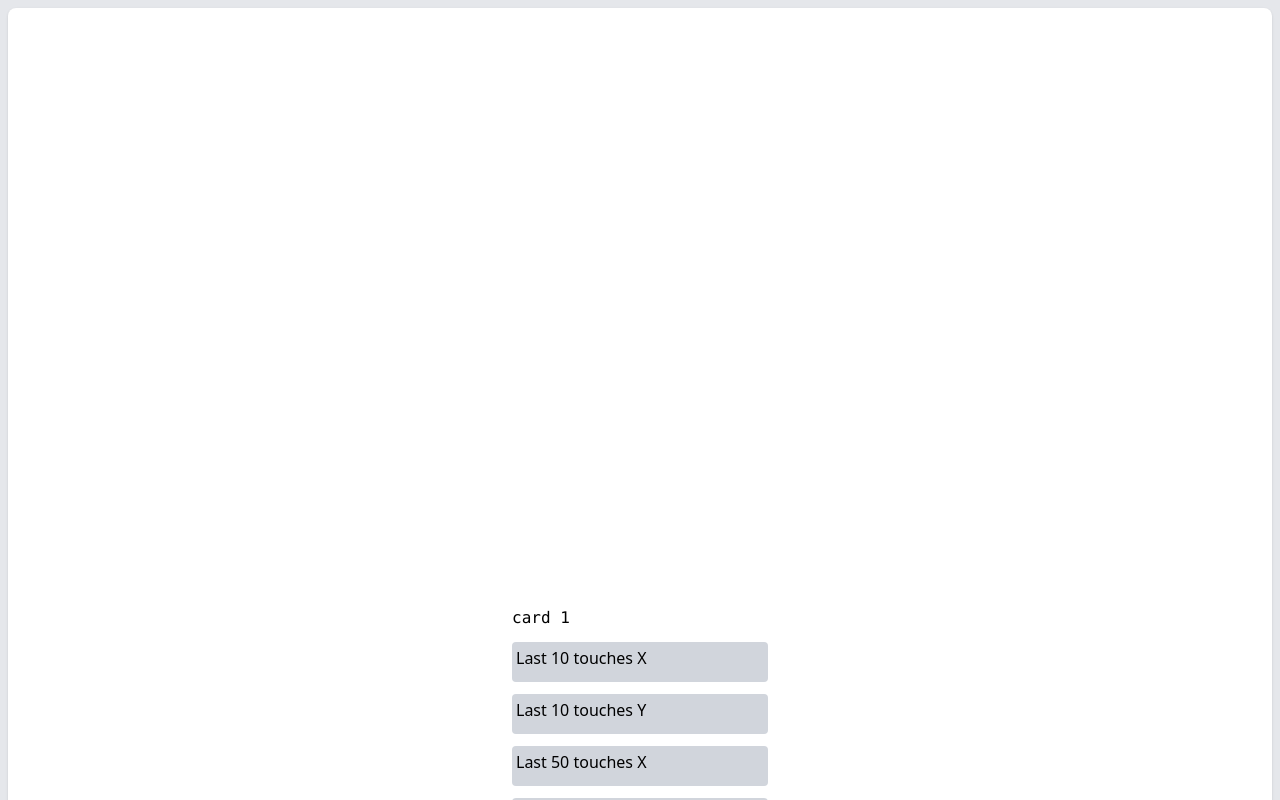
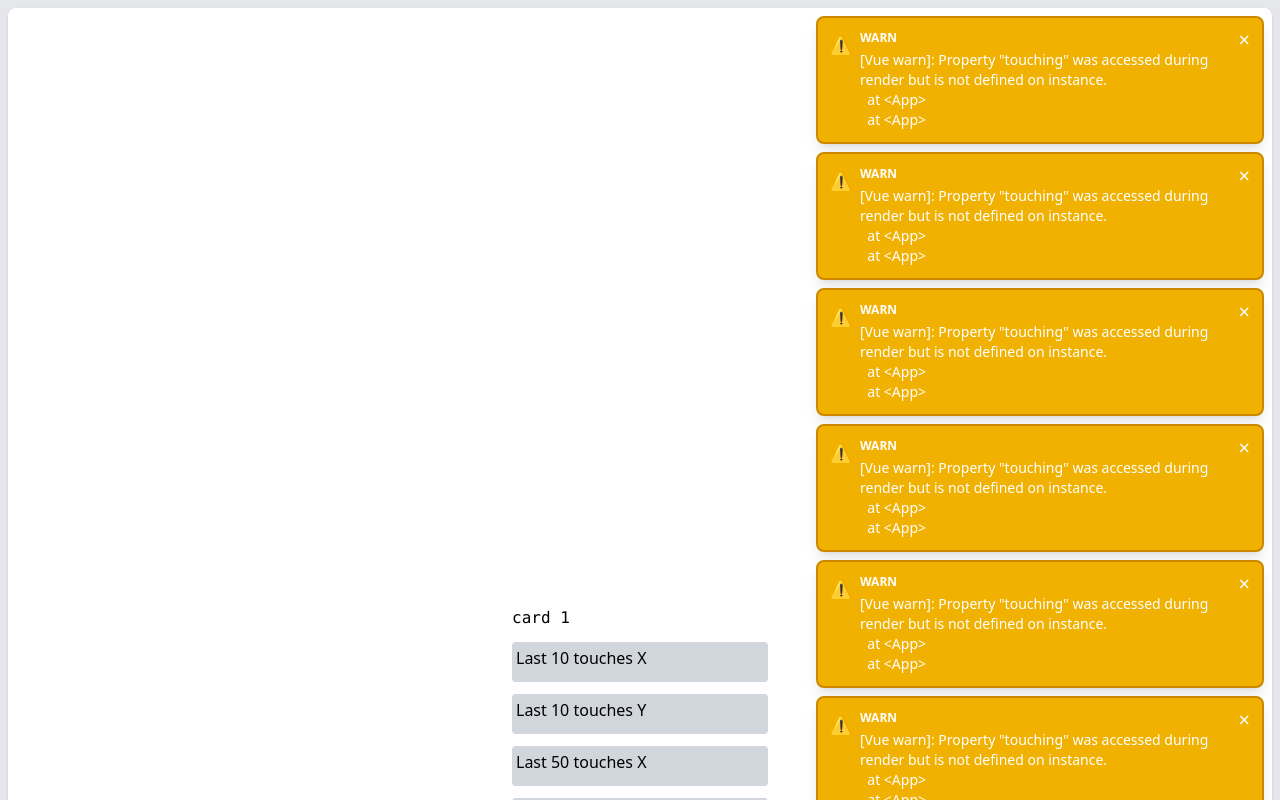
Before and after one commit to ChaDonSom/fully-managed-flick-cards, a Nuxt app: page / in a window 1280 px wide. Built offline with nearby package versions, Linux system fonts and the light colour scheme.

Commit message:
ai console overlay

```diff
--- a/app/app.vue
+++ b/app/app.vue
@@ -6,6 +6,10 @@ const last100msTouchVelocity = useTouchVelocity({ ms: 100 })
 const last500msTouchVelocity = useTouchVelocity({ ms: 500 })
 const scrollElement = ref<HTMLElement | null>(null)
 useScrollWhenTouching(scrollElement)
+
+// Setup console capture
+const { setupCapture } = useConsoleCapture("warn")
+setupCapture()
 </script>
 
 <template>
@@ -25,5 +29,8 @@ useScrollWhenTouching(scrollElement)
         </div>
       </Card>
     </div>
+
+    <!-- Console Overlay -->
+    <ConsoleOverlay />
   </div>
 </template>
--- /dev/null
+++ b/app/components/ConsoleOverlay.vue
@@ -0,0 +1,71 @@
+<script setup lang="ts">
+const { messages, removeMessage } = useConsoleCapture()
+
+const getTypeColor = (type: string) => {
+  switch (type) {
+    case "error":
+      return "bg-red-500 border-red-600"
+    case "warn":
+      return "bg-yellow-500 border-yellow-600"
+    case "log":
+    default:
+      return "bg-blue-500 border-blue-600"
+  }
+}
+
+const getTypeIcon = (type: string) => {
+  switch (type) {
+    case "error":
+      return "❌"
+    case "warn":
+      return "⚠️"
+    case "log":
+    default:
+      return "ℹ️"
+  }
+}
+</script>
+
+<template>
+  <div class="fixed top-4 right-4 z-50 flex flex-col gap-2 max-w-md pointer-events-none">
+    <TransitionGroup name="console">
+      <div
+        v-for="msg in messages"
+        :key="msg.id"
+        :class="['pointer-events-auto rounded-lg border-2 shadow-lg p-3 text-white', getTypeColor(msg.type)]"
+      >
+        <div class="flex items-start gap-2">
+          <span class="text-lg">{{ getTypeIcon(msg.type) }}</span>
+          <div class="flex-1 min-w-0">
+            <div class="font-bold uppercase text-xs mb-1">{{ msg.type }}</div>
+            <div class="text-sm break-words whitespace-pre-wrap">{{ msg.message }}</div>
+          </div>
+          <button @click="removeMessage(msg.id)" class="text-white hover:text-gray-200 ml-2 text-xl leading-none">
+            ×
+          </button>
+        </div>
+      </div>
+    </TransitionGroup>
+  </div>
+</template>
+
+<style scoped>
+.console-enter-active,
+.console-leave-active {
+  transition: all 0.3s ease;
+}
+
+.console-enter-from {
+  opacity: 0;
+  transform: translateX(100px);
+}
+
+.console-leave-to {
+  opacity: 0;
+  transform: translateX(100px);
+}
+
+.console-move {
+  transition: transform 0.3s ease;
+}
+</style>
--- /dev/null
+++ b/app/composables/use-console-capture.ts
@@ -0,0 +1,83 @@
+export interface ConsoleMessage {
+  id: string
+  type: "log" | "error" | "warn"
+  message: string
+  timestamp: number
+}
+
+const messages = ref<ConsoleMessage[]>([])
+
+export function useConsoleCapture(minLevel?: "log" | "warn" | "error") {
+  const addMessage = (type: ConsoleMessage["type"], args: any[]) => {
+    const message: ConsoleMessage = {
+      id: `${Date.now()}-${Math.random()}`,
+      type,
+      message: args
+        .map((arg) => {
+          if (typeof arg === "object") {
+            try {
+              return JSON.stringify(arg, null, 2)
+            } catch {
+              return String(arg)
+            }
+          }
+          return String(arg)
+        })
+        .join(" "),
+      timestamp: Date.now(),
+    }
+
+    messages.value.push(message)
+
+    // Auto-remove after 5 seconds
+    setTimeout(() => {
+      const index = messages.value.findIndex((m) => m.id === message.id)
+      if (index !== -1) {
+        messages.value.splice(index, 1)
+      }
+    }, 5000)
+  }
+
+  const removeMessage = (id: string) => {
+    const index = messages.value.findIndex((m) => m.id === id)
+    if (index !== -1) {
+      messages.value.splice(index, 1)
+    }
+  }
+
+  const setupCapture = () => {
+    if (process.client) {
+      const originalLog = console.log
+      const originalError = console.error
+      const originalWarn = console.warn
+
+      console.log = (...args: any[]) => {
+        originalLog.apply(console, args)
+        if (minLevel === "log" || minLevel === undefined) addMessage("log", args)
+      }
+
+      console.error = (...args: any[]) => {
+        originalError.apply(console, args)
+        if (minLevel === undefined || ["log", "warn", "error"].includes(minLevel)) addMessage("error", args)
+      }
+      ;``
+      console.warn = (...args: any[]) => {
+        originalWarn.apply(console, args)
+        if (minLevel === undefined || ["log", "warn"].includes(minLevel)) addMessage("warn", args)
+      }
+
+      // Restore original methods on unmount
+      onUnmounted(() => {
+        console.log = originalLog
+        console.error = originalError
+        console.warn = originalWarn
+      })
+    }
+  }
+
+  return {
+    messages: readonly(messages),
+    removeMessage,
+    setupCapture,
+  }
+}
```
